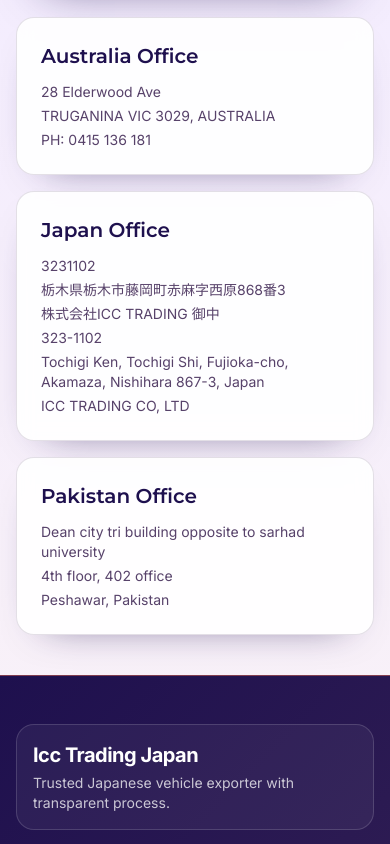
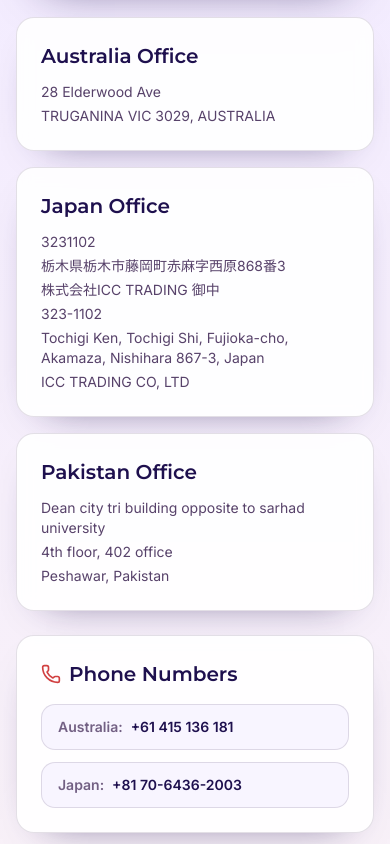
Before and after one commit to Afaqahmad1122/llc-tradding, a Next.js app in the folder frontend/: page /about/company-profile in a window 390 px wide. Shown: the part 2080-2924 px from the top of the page. Built offline with nearby package versions, Linux system fonts and the light colour scheme; no server answers.

Commit message:
added country names with a phone numbers

```diff
--- a/frontend/app/about/company-profile/page.tsx
+++ b/frontend/app/about/company-profile/page.tsx
@@ -5,6 +5,7 @@ import {
   Building2,
   CalendarClock,
   Globe2,
+  Phone,
   ShieldCheck,
   Sparkles,
 } from "lucide-react";
@@ -12,11 +13,7 @@ import {
 const officeAddresses = [
   {
     title: "Australia Office",
-    lines: [
-      "28 Elderwood Ave",
-      "TRUGANINA VIC 3029, AUSTRALIA",
-      "PH: 0415 136 181",
-    ],
+    lines: ["28 Elderwood Ave", "TRUGANINA VIC 3029, AUSTRALIA"],
   },
   {
     title: "Japan Office",
@@ -36,6 +33,19 @@ const officeAddresses = [
       "4th floor, 402 office",
       "Peshawar, Pakistan",
     ],
+  },
+];
+
+const phoneNumbers = [
+  {
+    country: "Australia",
+    number: "+61 415 136 181",
+    href: "tel:+61415136181",
+  },
+  {
+    country: "Japan",
+    number: "+81 70-6436-2003",
+    href: "tel:+817064362003",
   },
 ];
 
@@ -171,6 +181,31 @@ export default function CompanyProfilePage() {
           </article>
         ))}
       </div>
+
+      <section className="mt-6 rounded-2xl border border-[#452E5A]/15 bg-white/90 p-6 shadow-[0_16px_40px_-30px_rgba(30,16,78,0.75)] backdrop-blur-sm dark:border-white/10 dark:bg-white/5">
+        <div className="flex items-center gap-2">
+          <Phone className="size-5 text-[#d14041]" />
+          <h2 className="text-xl font-semibold text-[#1E104E] dark:text-white">
+            Phone Numbers
+          </h2>
+        </div>
+        <div className="mt-4 grid gap-3 sm:grid-cols-2">
+          {phoneNumbers.map((phone) => (
+            <a
+              key={phone.number}
+              href={phone.href}
+              className="rounded-xl border border-[#452E5A]/15 bg-[#f8f5ff] px-4 py-3 transition-colors hover:bg-[#f1ebff] dark:border-white/10 dark:bg-white/5 dark:hover:bg-white/10"
+            >
+              <p className="text-sm font-semibold text-[#1E104E] sm:text-base dark:text-white">
+                <span className="mr-2 text-[#452E5A]/75 dark:text-white/70">
+                  {phone.country}:
+                </span>
+                {phone.number}
+              </p>
+            </a>
+          ))}
+        </div>
+      </section>
     </AboutPageShell>
   );
 }
```
